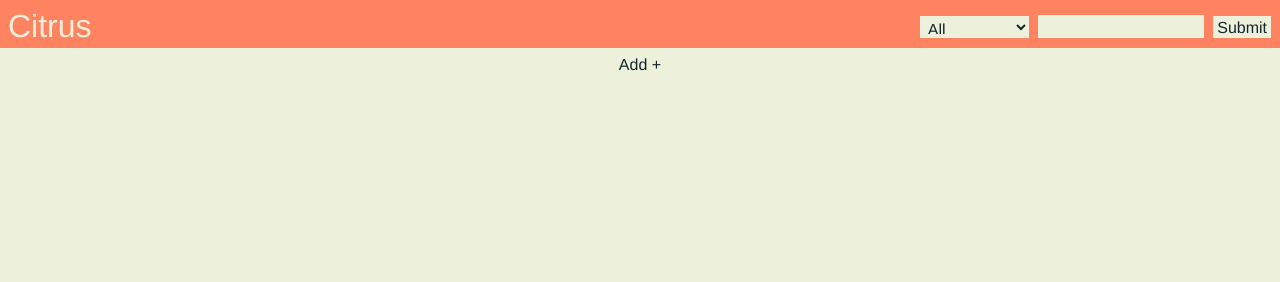
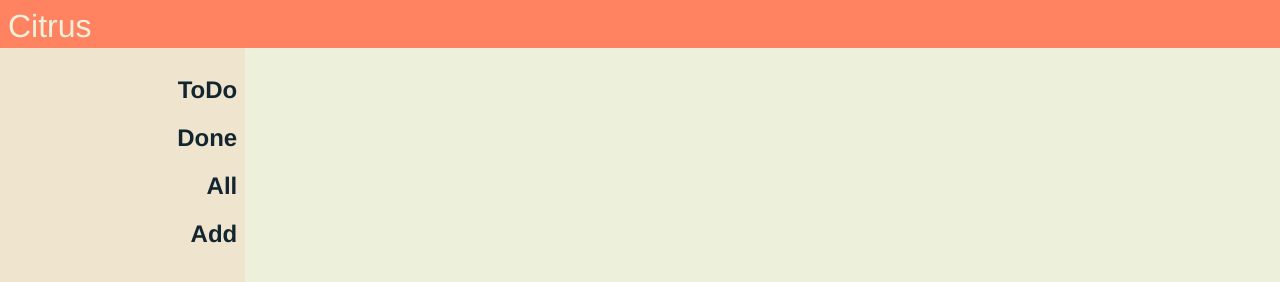
Before and after one commit to Vexli/odinToDo, a website built with webpack: page index.html in a window 1280 px wide. Built offline with Linux system fonts and the light colour scheme.

Commit message:
Add SideMenu
- Add Side Menu
- Removed Search Bar

```diff
--- a/index.html
+++ b/index.html
@@ -10,24 +10,26 @@
         Citrus
       </div>
       <div>
-        <form id="search" class="navSearch">
-          <select name="attribute" id="attribute">
-            <option selected value="all">All</option>
-            <option value="desc">Description</option>
-            <option value="date">Due Date</option>
-            <option value="prio">Priority</option>
-          </select>
-          <input class="formBox formInputCorrect" type="text" name="value" value="">
-          <input class="btn" type="submit" value="Submit">
-        </form>
       </div>
     </div>
-    <div id="container" class="container">
-
+    <div class="body">
+      <div class="menuSide">
+        <div class="list">
+          <h2 class="listToDo">
+            ToDo
+          </h2>
+          <div class="listProject">
           </div>
-    <div id="addTodo" class="addTodo">
-      Add +
+          <h2 class="listDone">
+            Done
+          </h2>
+          <h2 class="listAll">
+            All
+          </h2>
         </div>
+        <h2 id="addTodo" class="addTodo">
+          Add
+        </h2>
         <div class="formAddTodo addTodo">
           <form id="todoNew">
             <label class="formEle" for="todoTitel">Name</label>
@@ -61,6 +63,11 @@
             <input class="formEle btn" type="submit" value="Submit">
           </form>
         </div>
+      </div>
+      <div id="container" class="container">
+
+      </div>
+    </div>
     <script src="./dist/main.js"></script>
   </body>
 </html>
--- a/src/createToDo.js
+++ b/src/createToDo.js
@@ -40,7 +40,7 @@ export function createToDo(parent,titel,date,desc,prio,project){
     addDesc(responseTodo,desc);
     addPrio(responseTodo,prio);
     addProject(responseTodo,project);
-    addStatus(responseTodo,project);
+    addStatus(responseTodo,0);
 
     arrToDo.push(responseTodo);
 }
--- a/src/index.js
+++ b/src/index.js
@@ -63,15 +63,19 @@ document.addEventListener("click", (e) =>{
   }
 });
 
-// Listen for submission of search
-formSearch.addEventListener("submit", function(event){
-  event.preventDefault();
-  let searchAttribute = formSearch.elements.attribute.value;
-  let searchValue = formSearch.elements.value.value;
-  console.log(arrToDo);
-  let resultSearch = arrSearch(arrToDo, searchAttribute, searchValue);
-  console.log(resultSearch);
-  searchDisplay(arrToDo,resultSearch);
+//Listen for Side Menu Clicks
+document.addEventListener("click", (e) =>{
+  if (e.target.classList.contains("listToDo")){ // ToDo
+    let resultSearch = arrSearch(arrToDo,"status",0);
+    searchDisplay(arrToDo,resultSearch);
+  }else if (e.target.classList.contains("listToDo")){ // Project
+  }else if (e.target.classList.contains("listDone")){ // Done
+    let resultSearch = arrSearch(arrToDo,"status",1);
+    searchDisplay(arrToDo,resultSearch);
+  }else if (e.target.classList.contains("listAll")){ // All
+    let resultSearch = arrSearch(arrToDo,"all","");
+    searchDisplay(arrToDo,resultSearch);
+  }
 });
 
 // Listen for submission of new ToDo
--- a/src/modeDark.js
+++ b/src/modeDark.js
@@ -8,6 +8,8 @@ export function modeDark() {                                 // Switches color T
   const cssColorLight = cssRootStyle.getPropertyValue("--colorBackgroundLight");
   const cssColorPrimaryDark = cssRootStyle.getPropertyValue("--colorPrimaryDark");
   const cssColorPrimaryLight = cssRootStyle.getPropertyValue("--colorPrimaryLight");
+  const cssColorSecondaryDark = cssRootStyle.getPropertyValue("--colorSecondaryDark");
+  const cssColorSecondaryLight = cssRootStyle.getPropertyValue("--colorSecondaryLight");
 
   if(cssColorMode == cssColorWhiteTrue){
     console.log("Activate Dark Mode");
@@ -15,11 +17,13 @@ export function modeDark() {                                 // Switches color T
     cssRoot.style.setProperty("--colorLight",cssColorDark);
     cssRoot.style.setProperty("--colorDark",cssColorLight);
     cssRoot.style.setProperty("--colorPrimary",cssColorPrimaryDark);
+    cssRoot.style.setProperty("--colorSecondary",cssColorSecondaryDark);
   } else if(cssColorMode == cssColorBlackTrue){
     console.log("Activate Light Mode");
     cssRoot.style.setProperty("--colorMode",cssColorWhiteTrue);
     cssRoot.style.setProperty("--colorLight",cssColorLight);
     cssRoot.style.setProperty("--colorDark",cssColorDark);
     cssRoot.style.setProperty("--colorPrimary",cssColorPrimaryLight);
+    cssRoot.style.setProperty("--colorSecondary",cssColorSecondaryLight);
   }
 }
--- a/src/style.css
+++ b/src/style.css
@@ -1,35 +1,47 @@
-/* Root */
+/* Root Variables */
 :root{
+  --colorBlackTrue: #000;
   --colorWhiteTrue: #FFF;
-  --colorBlackTrue: #000;
+
   --colorBackgroundLight: #EDF0DA;
+  --colorPrimaryLight: #FF8360;
+  --colorSecondaryLight: #EFE5CE;
+
   --colorBackgroundDark: #13262F;
-  --colorPrimaryLight: #FF8360;
   --colorPrimaryDark: #840032;
+  --colorSecondaryDark: #1E222F;
 
+  --colorDark: var(--colorBackgroundDark);
+  --colorLight: var(--colorBackgroundLight);
   --colorMode: var(--colorWhiteTrue);
   --colorPrimary: var(--colorPrimaryLight);
-  --colorLight: var(--colorBackgroundLight);
-  --colorDark: var(--colorBackgroundDark);
+  --colorSecondary: var(--colorSecondaryLight);
 }
 
-/* Elements */
-body, label, input, select, option, textarea{
+/* Global Elements */
+body
+, input
+, select
+, option
+, textarea{
   background-color: var(--colorLight);
   color: var(--colorDark);
   font-family: Helvetica, sans-serif;
-  margin: 0px;
-  padding: 0px;
+  margin: 0;
+  padding: 0;
 }
 
-input, select, option, textarea{
+input
+, select
+, option
+, textarea{
   background-color: var(--colorLight);
-  border: solid 1px var(--colorPrimary);
+  border: 1px solid var(--colorPrimary);
   color: var(--colorDark);
   font-size: 2vh;
+  height: 3vh;
   line-height: 2vh;
   padding: 0.5vh;
-  height: 3vh;
   width: auto;
 }
 
@@ -38,37 +50,45 @@ textarea{
 }
 
 /* Classes */
-.addTodo{
-  text-align: center;
+.body{
+  display: flex;
 }
 
 .btn:hover{
   background-color: var(--colorPrimary);
-  border: solid 1px var(--colorLight);
+  border: 1px solid var(--colorLight);
   color: var(--colorLight);
 }
 
 .container{
   margin: 1vh;
+  text-align: center;
+  width: 80vw;
 }
 
-.formEle {
-  margin-bottom: 1vh;
+.formAddTodo{
+  text-align: center;
 }
 
 .formBox{
   width: 20vh;
 }
 
-.formInputCorrect{
-  border: solid black 0px;
-  height: 2vh;
-  margin: 0px 1vh;
-  padding: 0.4vh;
+.formEle{
+  margin-bottom: 1vh;
 }
 
 .logo:hover{
   color: var(--colorDark);
+}
+
+.menuSide{
+  background-color: var(--colorSecondary);
+  height: 92vh;
+  margin: 0;
+  padding: 1vh;
+  text-align: right;
+  width: 18vw;
 }
 
 .nav{
@@ -85,19 +105,17 @@ textarea{
   width: auto;
 }
 
-.navSearch{
-  align-items: center;
-  display: flex;
-  height: 100%;
-}
-
 .todo{
   background-color: var(--colorLight);
-  border: solid 1px var(--colorPrimary);
+  border: 1px solid var(--colorPrimary);
   display: flex;
   flex-wrap: wrap;
   justify-content: space-between;
+  margin: 1vh;
   overflow: hidden;
-  margin: 1vh;
   padding: 1vh;
 }
+
+.todo:hover{
+  background-color: var(--colorSecondary);
+}
```
Also changed, not shown: dist/main.js. Lines whose indentation alone changed are shown as unchanged.
